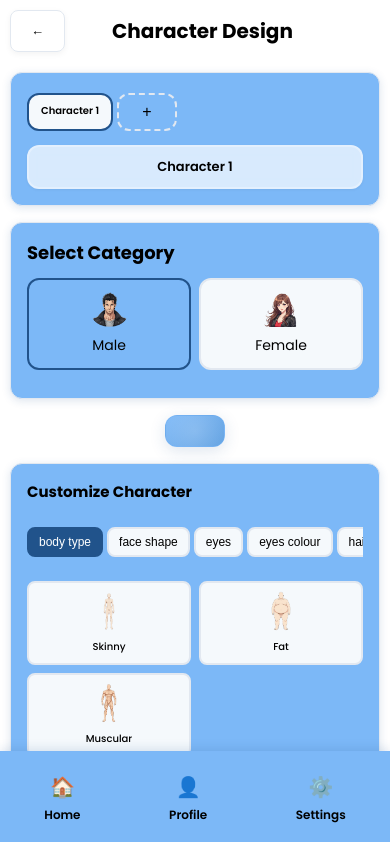
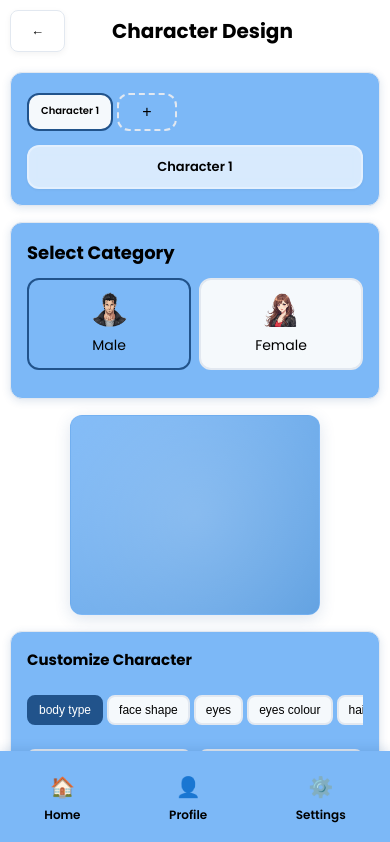
Before and after one commit to ayushhrawat/animemaker-ai, a React (Vite) app: page /character-design in a window 390 px wide. Shown: the top 842 px of the page. Built offline with nearby package versions, Linux system fonts and the light colour scheme.

Commit message:
Set character preview box to exact size: 392.26px x 318.91px

```diff
--- a/src/screens/CharacterDesign.css
+++ b/src/screens/CharacterDesign.css
@@ -26,13 +26,13 @@
   position: relative;
   overflow: hidden;
   border-radius: 12px;
-  padding: 12px 16px; /* Same padding as character tabs */
-  width: 80px; /* Same width as character tabs */
-  height: 40px; /* Same height as character tabs */
+  width: 392.26px; /* Exact width as requested */
+  height: 318.91px; /* Exact height as requested */
   margin: 0 auto;
   display: flex;
   align-items: center;
   justify-content: center;
+  padding: 20px;
 }
 
 .character-preview::before {
@@ -49,7 +49,7 @@
 .character-display {
   position: relative;
   width: 100%;
-  height: 20px; /* Keep character display small */
+  height: 280px; /* Adjusted to fit within the box */
   display: flex;
   align-items: center;
   justify-content: center;
@@ -74,25 +74,25 @@
 /* Mobile optimizations */
 @media (max-width: 768px) {
   .character-preview {
-    padding: 10px 14px;
-    width: 70px;
-    height: 36px;
+    width: 300px; /* Adjusted for tablets */
+    height: 250px;
+    padding: 15px;
   }
 
   .character-display {
-    height: 16px;
+    height: 220px;
   }
 }
 
 @media (max-width: 480px) {
   .character-preview {
-    padding: 8px 12px;
-    width: 60px;
-    height: 32px;
+    width: 250px; /* Adjusted for mobile */
+    height: 200px;
+    padding: 12px;
   }
 
   .character-display {
-    height: 14px;
+    height: 170px;
   }
 }
 
```
